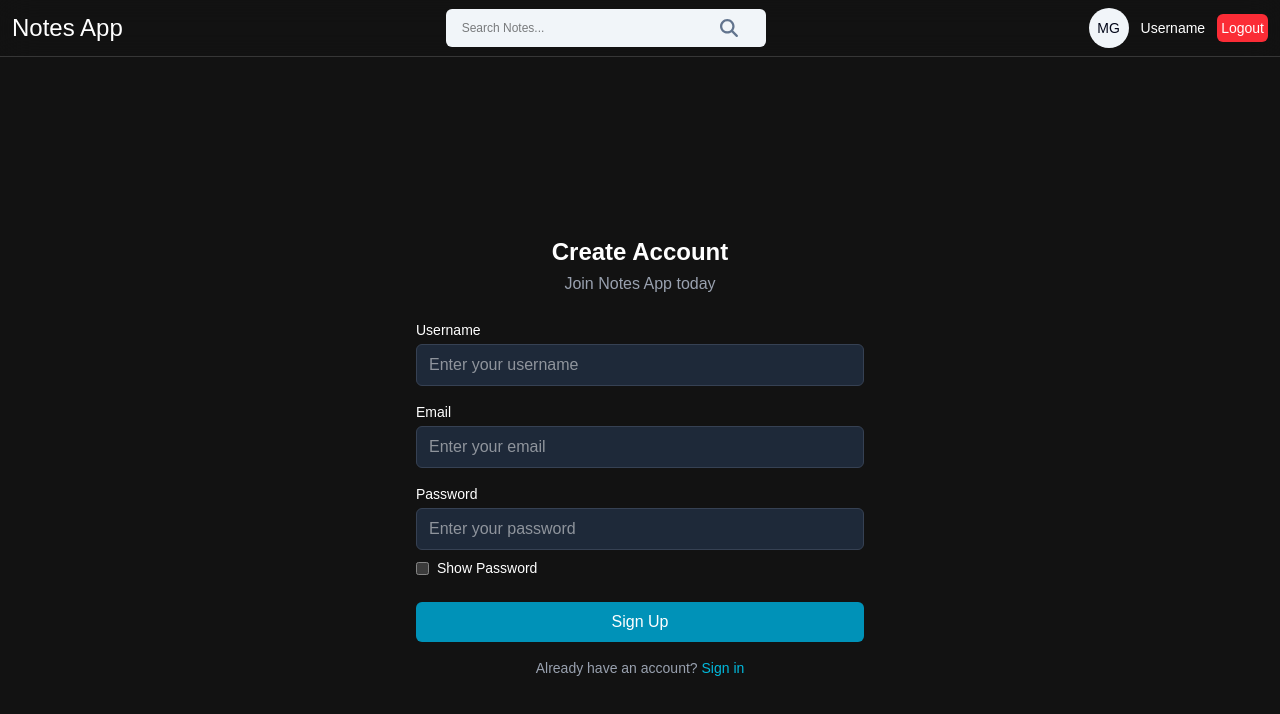
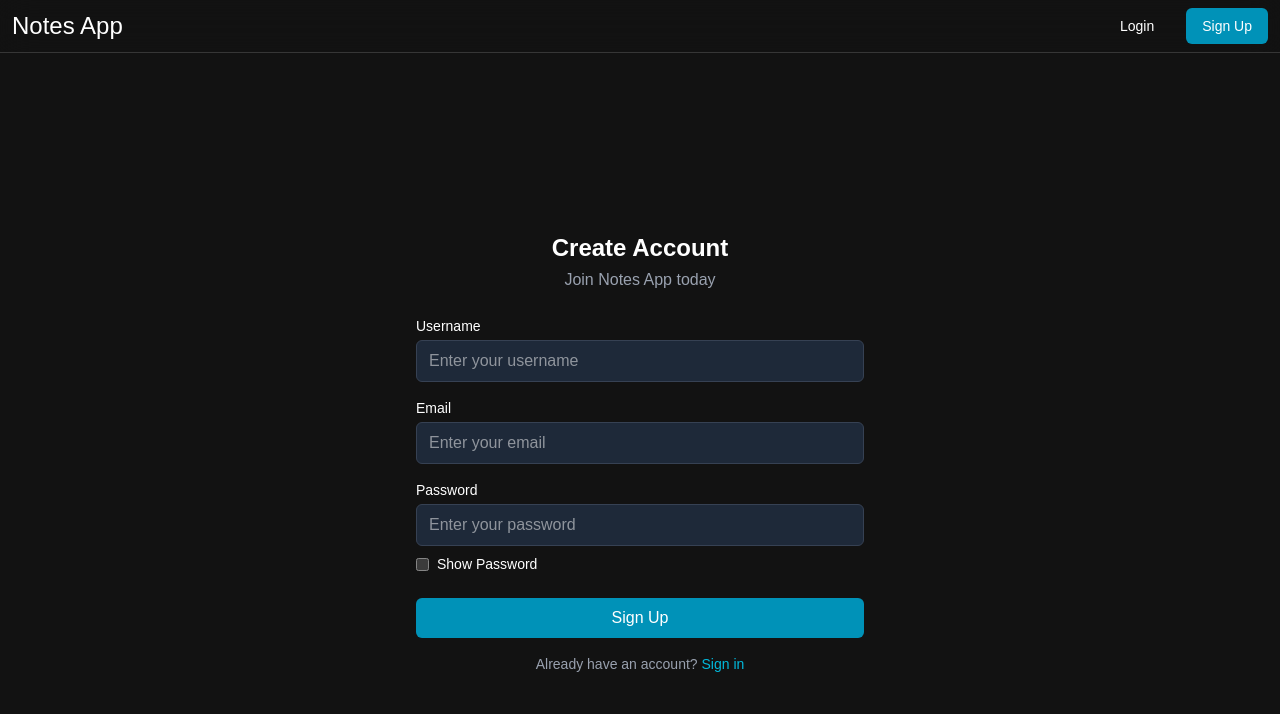
Before and after one commit to Mani-420/Notes_app, a React (Vite) app in the folder frontend/: page /register in a window 1280 px wide. Shown: the top 714 px of the page. Built offline with nearby package versions, Linux system fonts and the light colour scheme.

Commit message:
component

```diff
--- a/frontend/src/components/Navbar.jsx
+++ b/frontend/src/components/Navbar.jsx
@@ -1,22 +1,34 @@
-import React, { useState } from 'react';
+import { useState } from 'react';
 import { Menu, X } from 'lucide-react';
-import { Link } from 'react-router-dom';
-import SearchBar from './SearchBar/SearchBar';
+import { Link, useNavigate } from 'react-router-dom';
 import ProfileInfo from './ProfileInfo/ProfileInfo';
-import { useNavigate } from 'react-router-dom';
+import { useSelector, useDispatch } from 'react-redux';
+import { logout } from '../redux/userSlice/authSlice';
+import axios from 'axios';
 
+// Simplified Navbar
 const Navbar = () => {
+  const { status, userData } = useSelector((state) => state.auth);
+  const dispatch = useDispatch();
+  const navigate = useNavigate();
   const [isOpen, setIsOpen] = useState(false);
-  const navigate = useNavigate();
 
-  const [searchQuery, setSearchQuery] = useState('');
-  const handleSearch = () => {};
-  const onClearSearch = () => {
-    setSearchQuery('');
-  };
-
-  const onLogout = () => {
-    navigate('/login');
+  const handleLogout = async () => {
+    try {
+      // Call your logout API
+      const response = await axios.post(
+        'http://localhost:8080/api/users/logout',
+        {
+          withCredentials: true
+        }
+      );
+      if (response.status === 200) {
+        dispatch(logout());
+        navigate('/login');
+      }
+    } catch (error) {
+      console.error('Logout failed', error);
+    }
   };
 
   const toggleMenu = () => {
@@ -31,13 +43,24 @@ const Navbar = () => {
             <h1 className="text-2xl">Notes App</h1>
           </Link>
 
-          <SearchBar
-            value={searchQuery}
-            onChange={({ target }) => setSearchQuery(target.value)}
-            handleSearch={handleSearch}
-            onClearSearch={onClearSearch}
-          />
-          <ProfileInfo onLogout={onLogout} />
+          {status && userData ? (
+            <ProfileInfo userData={userData} onLogout={handleLogout} />
+          ) : (
+            <div className="flex space-x-4">
+              <Link
+                to="/login"
+                className="px-4 py-2 rounded-md hover:bg-gray-700"
+              >
+                Login
+              </Link>
+              <Link
+                to="/register"
+                className="px-4 py-2 rounded-md bg-cyan-600 hover:bg-cyan-700"
+              >
+                Sign Up
+              </Link>
+            </div>
+          )}
 
           {/* Mobile menu button */}
           <div className="lg:hidden md:flex flex-col justify-end">
@@ -48,7 +71,9 @@ const Navbar = () => {
         {/* Mobile menu */}
         {isOpen && (
           <div className="lg:hidden absolute w-full left-0 mt-2 p-4 bg-gray-900 border border-neutral-700 rounded-md">
-            <div className="flex flex-col space-y-3"></div>
+            <div className="flex flex-col space-y-3">
+              {/* Mobile menu items */}
+            </div>
           </div>
         )}
       </div>
--- a/frontend/src/components/ProfileInfo/ProfileInfo.jsx
+++ b/frontend/src/components/ProfileInfo/ProfileInfo.jsx
@@ -1,16 +1,16 @@
 import React from 'react';
 import { getInitials } from '../../utils/helper.js';
 
-const ProfileInfo = ({ onLogout }) => {
+const ProfileInfo = ({ onLogout, userData }) => {
   return (
     <div>
       <div className="flex items-center gap-3">
         <div className="w-10 h-10 flex items-center justify-center rounded-full text-slate-950 font-medium bg-slate-100">
-          {getInitials('Mithu Gambler')}
+          {getInitials(userData?.username)}
         </div>
 
         <div>
-          <p className="text-sm font-medium">Username</p>
+          <p className="text-sm font-medium">{userData?.username}</p>
         </div>
 
         <button
```
